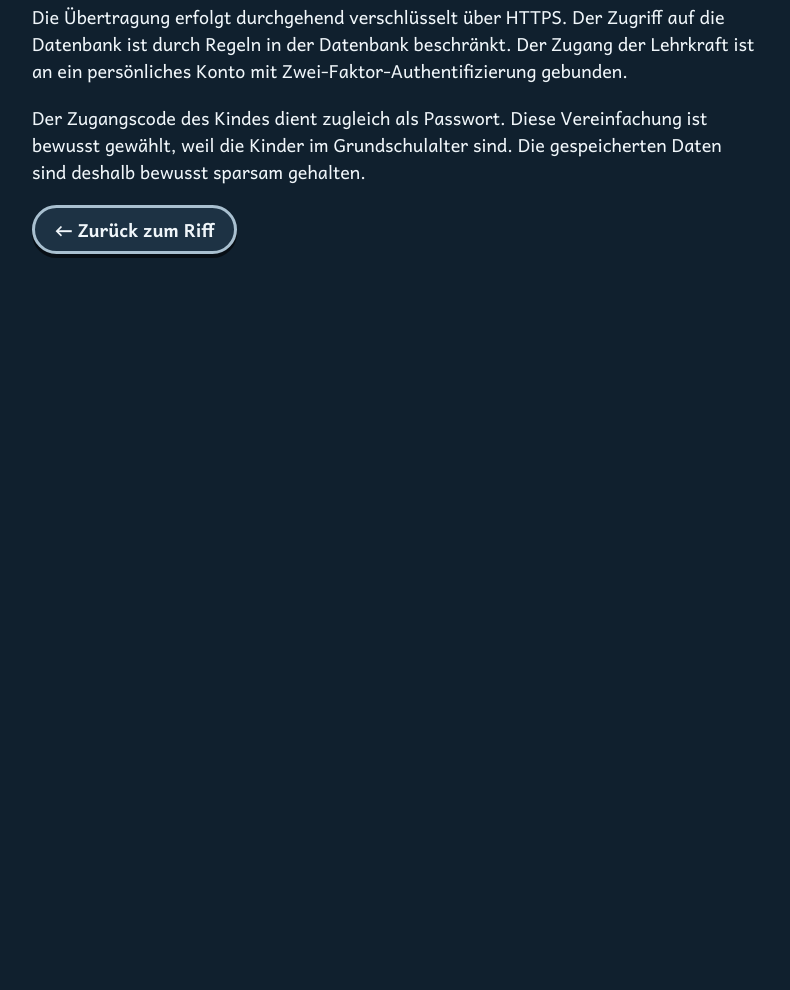
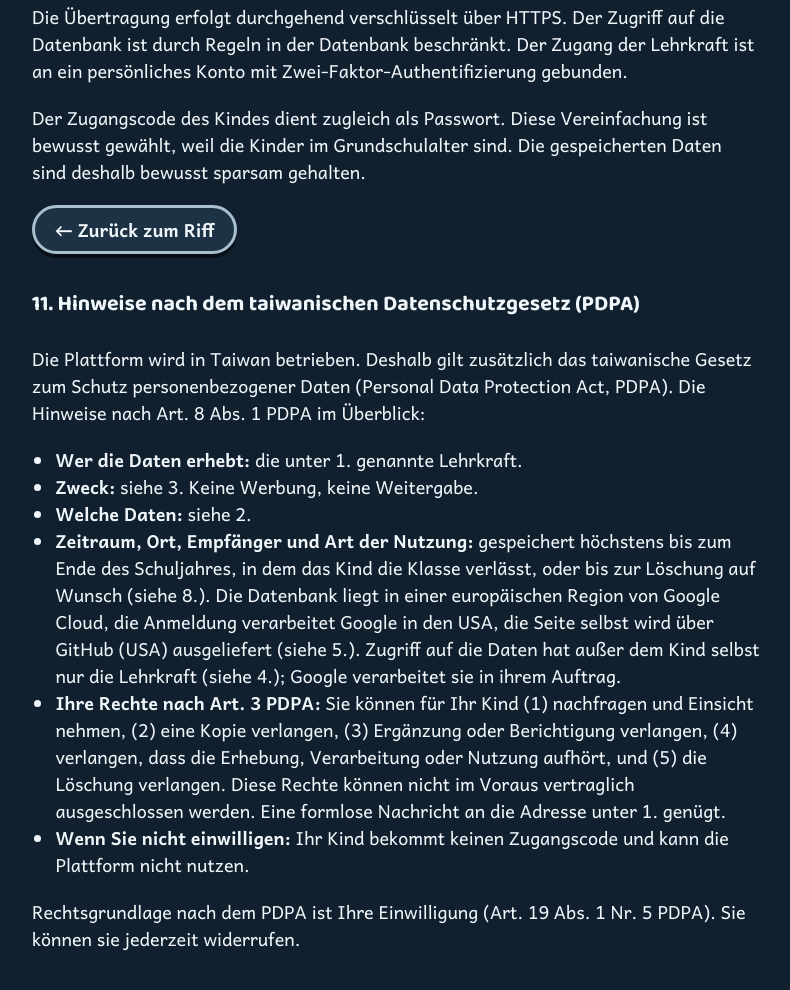
Before and after one commit to Setsna/ki-korallenriff, a plain HTML site: page datenschutz.html in a window 1280 px wide. Shown: the part 5762-6752 px from the top of the page, without its empty margins (244-1034 px from the left). Before the commit the page ends 6080 px from the top, so only its background shows below. Drawn offline with Linux system fonts and the light colour scheme.

Commit message:
Datenschutz: Hinweise nach dem taiwanischen Datenschutzgesetz (PDPA Art. 8, Rechte nach Art. 3)
Co-Authored-By: Claude Opus 5.5 <noreply@anthropic.com>

```diff
--- a/datenschutz.html
+++ b/datenschutz.html
@@ -125,6 +125,34 @@
   <p>Der Zugangscode des Kindes dient zugleich als Passwort. Diese Vereinfachung ist bewusst gewählt, weil die Kinder im Grundschulalter sind. Die gespeicherten Daten sind deshalb bewusst sparsam gehalten.</p>
 
   <p class="rechts-zurueck"><a class="knopf leise-knopf" href="index.html">← Zurück zum Riff</a></p>
+
+  <h2>11. Hinweise nach dem taiwanischen Datenschutzgesetz (PDPA)</h2>
+  <p>Die Plattform wird in Taiwan betrieben. Deshalb gilt zusätzlich das
+    taiwanische Gesetz zum Schutz personenbezogener Daten (Personal Data
+    Protection Act, PDPA). Die Hinweise nach Art. 8 Abs. 1 PDPA im Überblick:</p>
+  <ul>
+    <li><b>Wer die Daten erhebt:</b> die unter 1. genannte Lehrkraft.</li>
+    <li><b>Zweck:</b> siehe 3. Keine Werbung, keine Weitergabe.</li>
+    <li><b>Welche Daten:</b> siehe 2.</li>
+    <li><b>Zeitraum, Ort, Empfänger und Art der Nutzung:</b> gespeichert
+      höchstens bis zum Ende des Schuljahres, in dem das Kind die Klasse
+      verlässt, oder bis zur Löschung auf Wunsch (siehe 8.). Die Datenbank
+      liegt in einer europäischen Region von Google Cloud, die Anmeldung
+      verarbeitet Google in den USA, die Seite selbst wird über GitHub (USA)
+      ausgeliefert (siehe 5.). Zugriff auf die Daten hat außer dem Kind
+      selbst nur die Lehrkraft (siehe 4.); Google verarbeitet sie in ihrem Auftrag.</li>
+    <li><b>Ihre Rechte nach Art. 3 PDPA:</b> Sie können für Ihr Kind
+      (1) nachfragen und Einsicht nehmen, (2) eine Kopie verlangen,
+      (3) Ergänzung oder Berichtigung verlangen, (4) verlangen, dass die
+      Erhebung, Verarbeitung oder Nutzung aufhört, und (5) die Löschung
+      verlangen. Diese Rechte können nicht im Voraus vertraglich
+      ausgeschlossen werden. Eine formlose Nachricht an die Adresse unter 1.
+      genügt.</li>
+    <li><b>Wenn Sie nicht einwilligen:</b> Ihr Kind bekommt keinen
+      Zugangscode und kann die Plattform nicht nutzen.</li>
+  </ul>
+  <p>Rechtsgrundlage nach dem PDPA ist Ihre Einwilligung (Art. 19 Abs. 1
+    Nr. 5 PDPA). Sie können sie jederzeit widerrufen.</p>
 </main>
 </body>
 </html>
```
